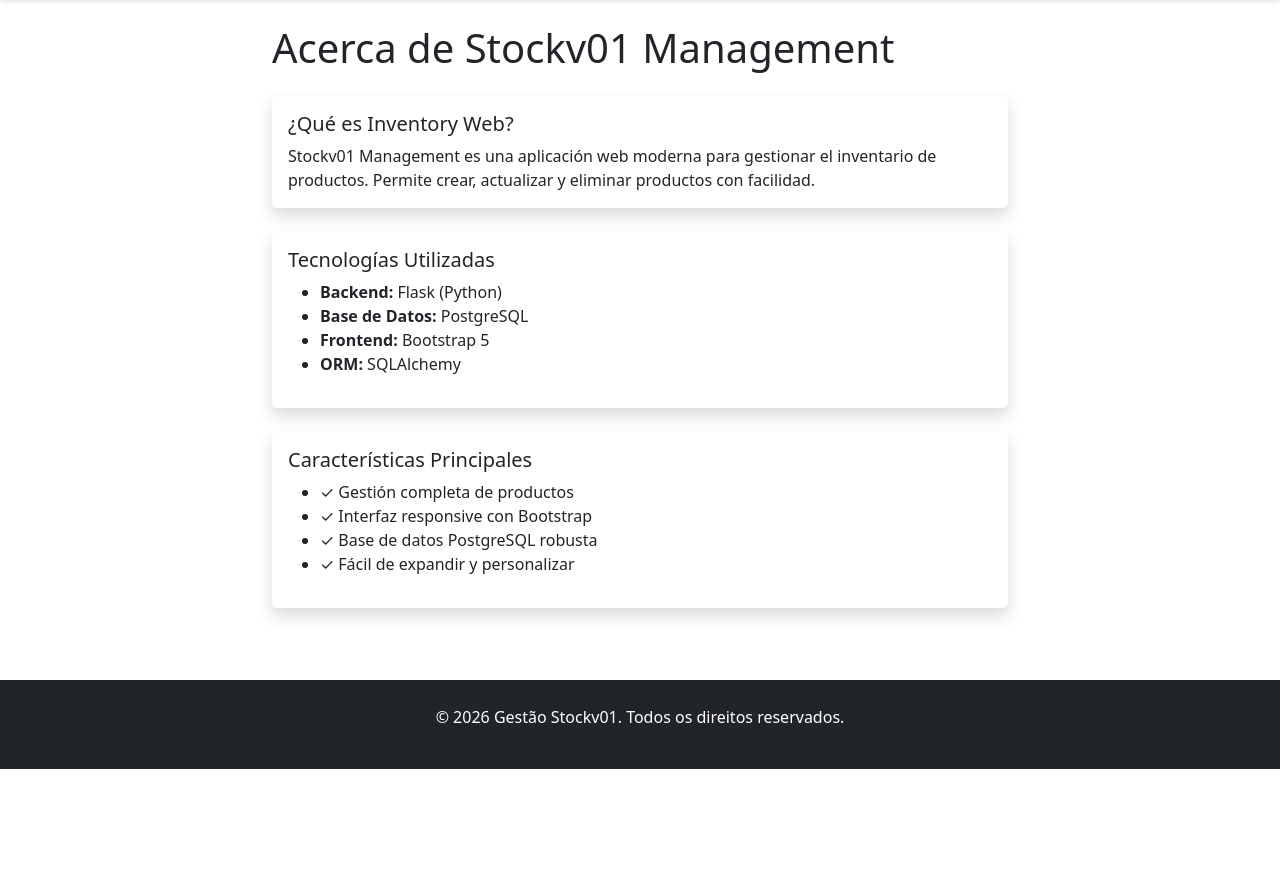
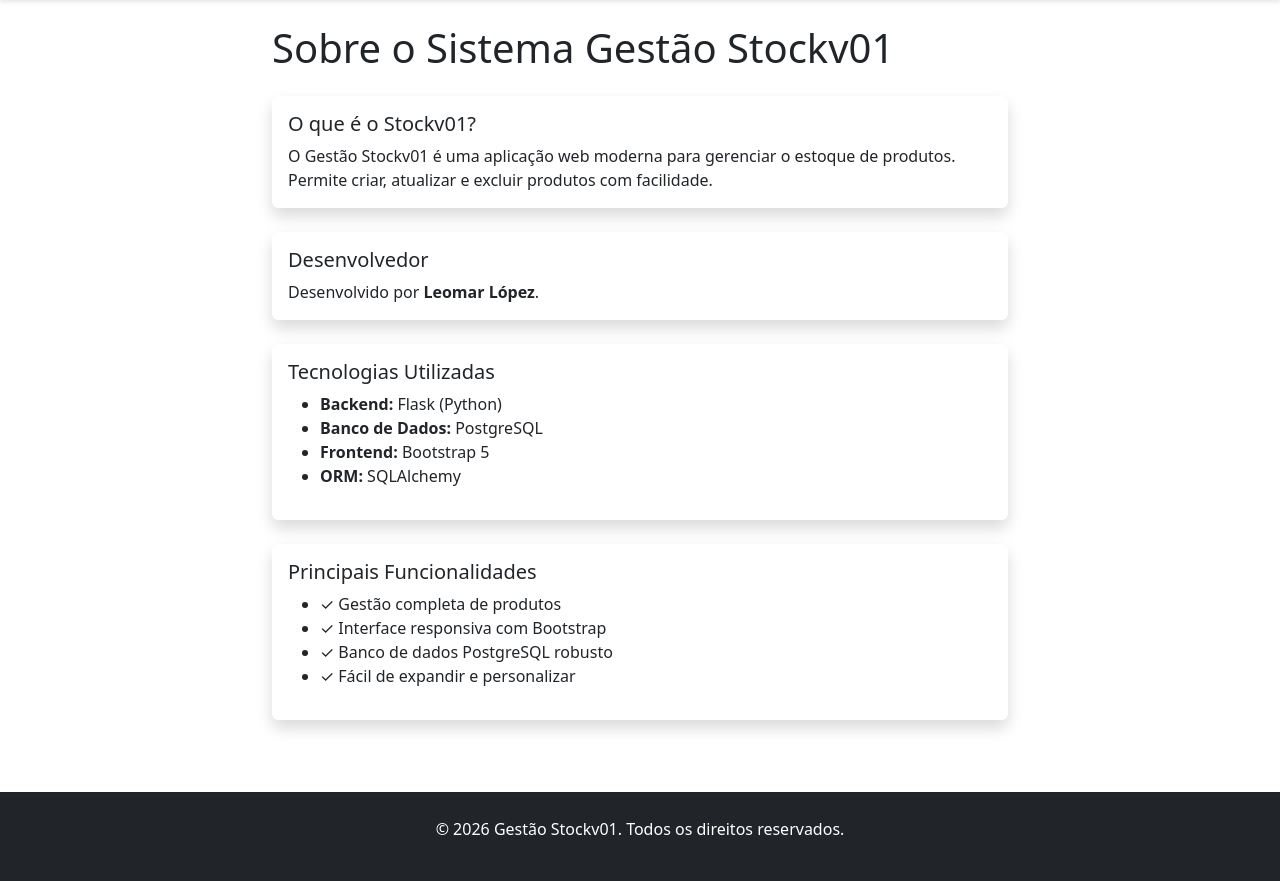
Before and after one commit to LeomLopez/stockv01-dashboard, a Flask app: page /about in a window 1280 px wide. Shown: the part 61-942 px from the top of the page. Before the commit the page ends 830 px from the top, so only its background shows below. Run offline with Flask 3, Linux system fonts and the light colour scheme.

Commit message:
Translate 'About' page content to Portuguese

```diff
--- a/app/templates/about.html
+++ b/app/templates/about.html
@@ -1,28 +1,37 @@
 {% extends "base.html" %}
 
-{% block title %}Acerca de - Stockv01 Management{% endblock %}
+{% block title %}Sobre - Gestão Stockv01{% endblock %}
 
 {% block content %}
 <div class="row">
     <div class="col-md-8 offset-md-2">
-        <h1 class="mb-4">Acerca de Stockv01 Management</h1>
+        <h1 class="mb-4">Sobre o Sistema Gestão Stockv01</h1>
 
         <div class="card mb-4">
             <div class="card-body">
-                <h5 class="card-title">¿Qué es Inventory Web?</h5>
+                <h5 class="card-title">O que é o Stockv01?</h5>
                 <p class="card-text">
-                    Stockv01 Management es una aplicación web moderna para gestionar el inventario de productos.
-                    Permite crear, actualizar y eliminar productos con facilidad.
+                    O Gestão Stockv01 é uma aplicação web moderna para gerenciar o estoque de produtos.
+                    Permite criar, atualizar e excluir produtos com facilidade.
                 </p>
             </div>
         </div>
 
         <div class="card mb-4">
             <div class="card-body">
-                <h5 class="card-title">Tecnologías Utilizadas</h5>
+                <h5 class="card-title">Desenvolvedor</h5>
+                <p class="card-text">
+                    Desenvolvido por <strong>Leomar López</strong>.
+                </p>
+            </div>
+        </div>
+
+        <div class="card mb-4">
+            <div class="card-body">
+                <h5 class="card-title">Tecnologias Utilizadas</h5>
                 <ul>
                     <li><strong>Backend:</strong> Flask (Python)</li>
-                    <li><strong>Base de Datos:</strong> PostgreSQL</li>
+                    <li><strong>Banco de Dados:</strong> PostgreSQL</li>
                     <li><strong>Frontend:</strong> Bootstrap 5</li>
                     <li><strong>ORM:</strong> SQLAlchemy</li>
                 </ul>
@@ -31,12 +40,12 @@
 
         <div class="card">
             <div class="card-body">
-                <h5 class="card-title">Características Principales</h5>
+                <h5 class="card-title">Principais Funcionalidades</h5>
                 <ul>
-                    <li>✓ Gestión completa de productos</li>
-                    <li>✓ Interfaz responsive con Bootstrap</li>
-                    <li>✓ Base de datos PostgreSQL robusta</li>
-                    <li>✓ Fácil de expandir y personalizar</li>
+                    <li>✓ Gestão completa de produtos</li>
+                    <li>✓ Interface responsiva com Bootstrap</li>
+                    <li>✓ Banco de dados PostgreSQL robusto</li>
+                    <li>✓ Fácil de expandir e personalizar</li>
                 </ul>
             </div>
         </div>
```
